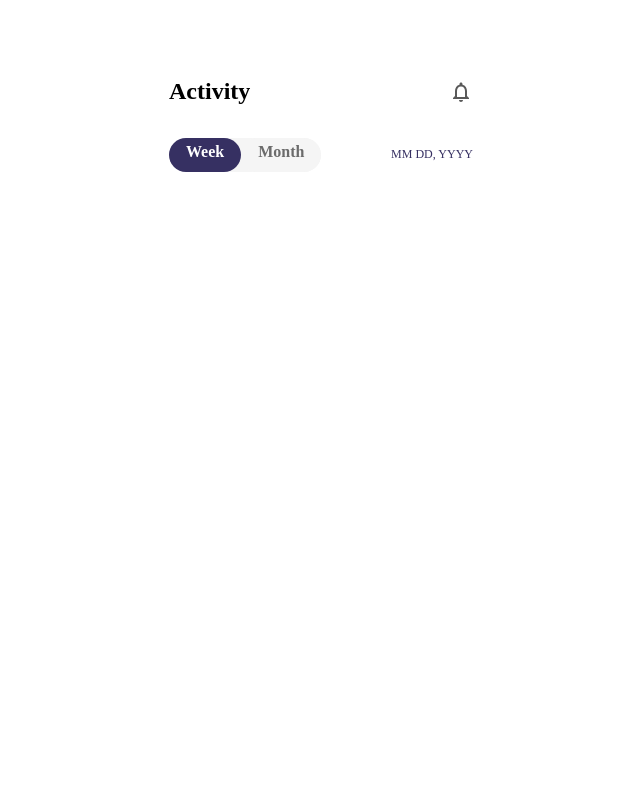
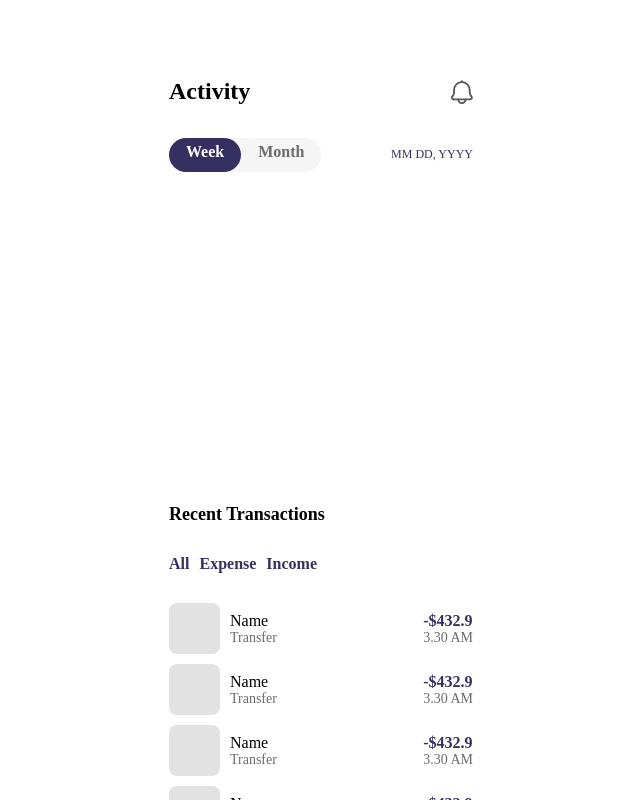
Before and after one commit to goldmembrane/delight-hometest, a React (Create React App) app: page / in a window 1280 px wide. Shown: the whole page, without its empty margins (319-959 px from the left). Built offline with nearby package versions, Linux system fonts and the light colour scheme.

Commit message:
feat: Create Transaction(bottom area) mockup and give styles

```diff
--- a/package.json
+++ b/package.json
@@ -3,10 +3,6 @@
   "version": "0.1.0",
   "private": true,
   "dependencies": {
-    "@emotion/react": "^11.13.0",
-    "@emotion/styled": "^11.13.0",
-    "@mui/icons-material": "^5.16.6",
-    "@mui/material": "^5.16.6",
     "@testing-library/jest-dom": "^5.17.0",
     "@testing-library/react": "^13.4.0",
     "@testing-library/user-event": "^13.5.0",
--- a/src/components/Header/Alarm/index.js
+++ b/src/components/Header/Alarm/index.js
@@ -1,19 +1,15 @@
 import styled from 'styled-components'
-import NotificationsNoneIcon from '@mui/icons-material/NotificationsNone'
+import bell from '../../../public/img/bell.svg'
 
 const ImageBox = styled.div`
-    width: 24px;
+    width: 22px;
     height: 24px;
-    color: #595959;
+    background-image: url(${bell});
 `
 
 /** Alarm Icon을 렌더링하는 component */
 const Alarm = () => {
-    return (
-        <ImageBox>
-            <NotificationsNoneIcon />
-        </ImageBox>
-    )
+    return <ImageBox />
 }
 
 export default Alarm
--- a/src/components/Home/index.js
+++ b/src/components/Home/index.js
@@ -1,9 +1,12 @@
 import styled from 'styled-components'
 import Header from '../Header'
 import MainArea from '../Main'
+import Transaction from '../Transaction'
 
 const HomeContainerBox = styled.div`
     padding: 28px;
+    overflow-y: auto;
+    height: 100%;
 `
 
 const Home = () => {
@@ -11,6 +14,7 @@ const Home = () => {
         <HomeContainerBox>
             <Header />
             <MainArea />
+            <Transaction />
         </HomeContainerBox>
     )
 }
--- a/src/components/Main/Chart/index.js
+++ b/src/components/Main/Chart/index.js
@@ -0,0 +1,13 @@
+import styled from 'styled-components'
+
+const ChartContainerBox = styled.div`
+    width: 100%;
+    height: 300px;
+    margin-top: 10px;
+`
+
+const Chart = () => {
+    return <ChartContainerBox />
+}
+
+export default Chart
--- a/src/components/Main/index.js
+++ b/src/components/Main/index.js
@@ -1,16 +1,17 @@
 import styled from 'styled-components'
 import UnitSelector from './UnitSelector'
+import Chart from './Chart'
 
 const MainContainerBox = styled.div`
     margin-top: 30px;
-    overflow-y: auto;
-    height: 100%;
 `
 
 const MainArea = () => {
     return (
         <MainContainerBox>
             <UnitSelector />
+
+            <Chart />
         </MainContainerBox>
     )
 }
--- /dev/null
+++ b/src/components/Transaction/Selector/index.js
@@ -0,0 +1,27 @@
+import styled from 'styled-components'
+
+const SelectorContainer = styled.div`
+    display: flex;
+    margin-top: 30px;
+    align-items: center;
+`
+
+const SelectorButton = styled.div`
+    font-weight: 600;
+    font-size: 16px;
+    color: #363062;
+    margin-right: 10px;
+    cursor: pointer;
+`
+
+const Selector = () => {
+    return (
+        <SelectorContainer>
+            <SelectorButton>All</SelectorButton>
+            <SelectorButton>Expense</SelectorButton>
+            <SelectorButton>Income</SelectorButton>
+        </SelectorContainer>
+    )
+}
+
+export default Selector
--- /dev/null
+++ b/src/components/Transaction/Title/index.js
@@ -0,0 +1,13 @@
+import styled from 'styled-components'
+
+const SemiTitle = styled.div`
+    font-weight: 600;
+    font-size: 18px;
+    color: #000;
+`
+
+const Title = () => {
+    return <SemiTitle>Recent Transactions</SemiTitle>
+}
+
+export default Title
--- /dev/null
+++ b/src/components/Transaction/TransactionsList/index.js
@@ -0,0 +1,73 @@
+import styled from 'styled-components'
+
+const ListBox = styled.div`
+    display: flex;
+    align-items: center;
+    margin-top: 10px;
+    width: 100%;
+`
+
+const ListImage = styled.div`
+    width: 51px;
+    height: 51px;
+    border-radius: 8px;
+    background-color: #e2e2e2;
+`
+
+const ListContentBox = styled.div`
+    display: flex;
+    align-items: center;
+    justify-content: space-between;
+    margin-left: 10px;
+    width: 80%;
+`
+
+const ListContent = styled.div`
+    display: flex;
+    flex-direction: column;
+`
+const ListName = styled.div`
+    font-weight: 500;
+    font-size: 16px;
+    color: #000;
+`
+
+const ListSemiName = styled.div`
+    font-weight: 400;
+    font-size: 14px;
+    color: #6b6b6b;
+`
+
+const ListPrice = styled.div`
+    font-weight: 700;
+    font-size: 16px;
+    color: #363062;
+`
+
+const ListTime = styled.div`
+    font-weight: 400;
+    font-size: 14px;
+    color: #6b6b6b;
+`
+
+const List = () => {
+    return (
+        <ListBox>
+            <ListImage />
+
+            <ListContentBox>
+                <ListContent>
+                    <ListName>Name</ListName>
+                    <ListSemiName>Transfer</ListSemiName>
+                </ListContent>
+
+                <ListContent>
+                    <ListPrice>-$432.9</ListPrice>
+                    <ListTime>3.30 AM</ListTime>
+                </ListContent>
+            </ListContentBox>
+        </ListBox>
+    )
+}
+
+export default List
--- /dev/null
+++ b/src/components/Transaction/index.js
@@ -0,0 +1,31 @@
+import styled from 'styled-components'
+import Title from './Title'
+import Selector from './Selector'
+import List from './TransactionsList'
+
+const TransactionContainer = styled.div`
+    margin-top: 20px;
+    width: 100%;
+    height: 50px;
+`
+
+const ListContainer = styled.div`
+    margin-top: 30px;
+`
+
+const Transaction = () => {
+    return (
+        <TransactionContainer>
+            <Title />
+            <Selector />
+
+            <ListContainer>
+                {Array.from({ length: 5 }, () => 0).map((item, index) => (
+                    <List key={index} />
+                ))}
+            </ListContainer>
+        </TransactionContainer>
+    )
+}
+
+export default Transaction
```
Also changed, not shown: src/public/img/bell.svg (added), 1 other file (tests, documents, lock files or other folders).
